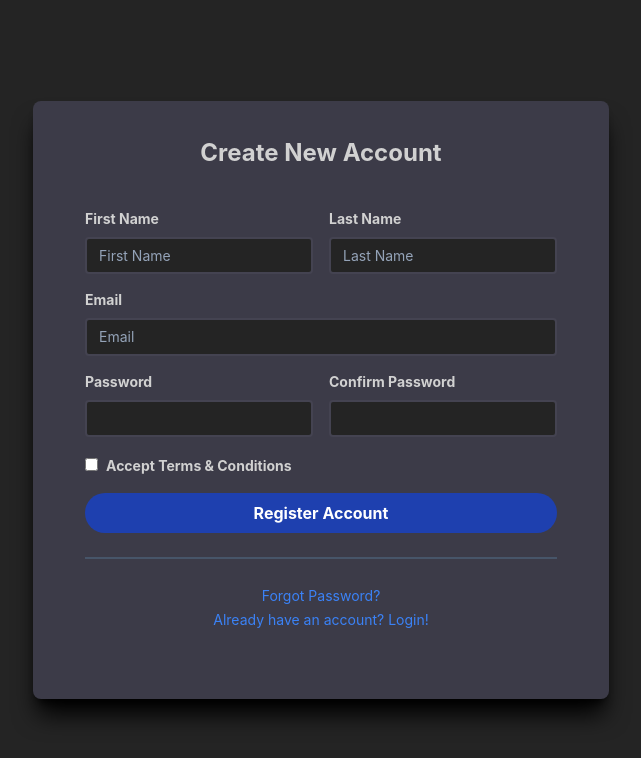
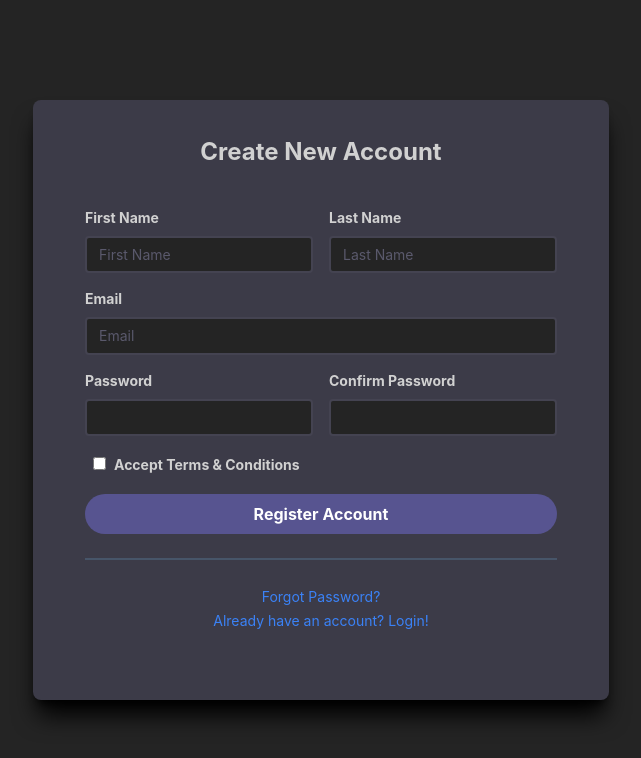
Before and after one commit to colespen/react-hook-form-with-zod, a React (Vite) app: page / in a window 1280 px wide. Shown: the top 758 px of the page, without its empty margins (319-960 px from the left). Built offline with nearby package versions, Linux system fonts and the light colour scheme.

Commit message:
use scheme to validate with useForm zodResolver and hook up to form tsx

```diff
--- a/src/components/Form.tsx
+++ b/src/components/Form.tsx
@@ -31,13 +31,18 @@ const Form = () => {
   const {
     register,
     handleSubmit,
-    formState: { error },
+    formState: { errors },
   } = useForm<ValidationSchema>({
+    // resolver property is used to pass the validation schema
     resolver: zodResolver(validationSchema),
   });
 
+  const onSubmit: SubmitHandler<ValidationSchema> = (data) => console.log(data);
+
+  console.log("errors:", errors);
+
   return (
-    <form className="px-8 pt-6 pb-8 mb-4">
+    <form className="px-8 pt-6 pb-8 mb-4" onSubmit={handleSubmit(onSubmit)}>
       <div className="mb-4 md:flex md:justify-between">
         <div className="mb-4 md:mr-2 md:mb-0">
           <label
@@ -47,11 +52,23 @@ const Form = () => {
             First Name
           </label>
           <input
-            className="bg-[#242424] w-full px-3 py-2 text-sm leading-tight text-[#d1d1d1] border-2 border-[#444351] focus:border-slate-600 rounded appearance-none focus:outline-none focus:shadow-outline placeholder:text-slate-400"
+            className={`bg-[#242424] w-full px-3 py-2 text-sm leading-tight text-[#d1d1d1] border-2 border-[#444351] ${
+              errors.firstName && "border-red-500"
+            } focus:border-slate-600 rounded appearance-none focus:outline-none focus:shadow-outline placeholder:text-[#5a596c]`}
             id="firstName"
             type="text"
             placeholder="First Name"
+            // onChange={onChange} // assign onChange event
+            // onBlur={onBlur} // assign onBlur event
+            // name={name} // assign name prop
+            // ref={ref} // assign ref prop
+            {...register("firstName")} // instead, spread & same name as validation schema
           />
+          {errors.firstName && (
+            <p className="text-xs italic text-red-500 mt-2">
+              {errors.firstName?.message}
+            </p>
+          )}
         </div>
         <div className="md:ml-2">
           <label
@@ -61,11 +78,19 @@ const Form = () => {
             Last Name
           </label>
           <input
-            className="bg-[#242424] w-full px-3 py-2 text-sm leading-tight text-[#d1d1d1] border-2 border-[#444351] focus:border-slate-600 rounded appearance-none focus:outline-none focus:shadow-outline placeholder:text-slate-400"
+            className={`bg-[#242424] w-full px-3 py-2 text-sm leading-tight text-[#d1d1d1] border-2 border-[#444351] ${
+                errors.firstName && "border-red-500"
+              } focus:border-slate-600 rounded appearance-none focus:outline-none focus:shadow-outline placeholder:text-[#5a596c]`}
             id="lastName"
             type="text"
             placeholder="Last Name"
+            {...register("lastName")}
           />
+          {errors.lastName && (
+            <p className="text-xs italic text-red-500 mt-2">
+              {errors.lastName?.message}
+            </p>
+          )}
         </div>
       </div>
       <div className="mb-4">
@@ -76,11 +101,19 @@ const Form = () => {
           Email
         </label>
         <input
-          className="bg-[#242424] w-full px-3 py-2 text-sm leading-tight text-[#d1d1d1] border-2 border-[#444351] focus:border-slate-600 rounded appearance-none focus:outline-none focus:shadow-outline placeholder:text-slate-400"
+          className={`bg-[#242424] w-full px-3 py-2 text-sm leading-tight text-[#d1d1d1] border-2 border-[#444351] ${
+            errors.firstName && "border-red-500"
+          } focus:border-slate-600 rounded appearance-none focus:outline-none focus:shadow-outline placeholder:text-[#5a596c]`}
           id="email"
           type="email"
           placeholder="Email"
+          {...register("email")}
         />
+        {errors.email && (
+          <p className="text-xs italic text-red-500 mt-2">
+            {errors.email?.message}
+          </p>
+        )}
       </div>
       <div className="mb-4 md:flex md:justify-between">
         <div className="mb-4 md:mr-2 md:mb-0">
@@ -91,10 +124,18 @@ const Form = () => {
             Password
           </label>
           <input
-            className="bg-[#242424] w-full px-3 py-2 text-sm leading-tight text-[#d1d1d1] border-2 border-[#444351] focus:border-slate-600 rounded appearance-none focus:outline-none focus:shadow-outline placeholder:text-slate-400"
+            className={`bg-[#242424] w-full px-3 py-2 text-sm leading-tight text-[#d1d1d1] border-2 border-[#444351] ${
+                errors.firstName && "border-red-500"
+              } focus:border-slate-600 rounded appearance-none focus:outline-none focus:shadow-outline placeholder:text-[#5a596c]`}
             id="password"
             type="password"
+            {...register("password")}
           />
+          {errors.password && (
+            <p className="text-xs italic text-red-500 mt-2">
+              {errors.password?.message}
+            </p>
+          )}
         </div>
         <div className="md:ml-2">
           <label
@@ -104,24 +145,44 @@ const Form = () => {
             Confirm Password
           </label>
           <input
-            className="bg-[#242424] w-full px-3 py-2 text-sm leading-tight text-[#d1d1d1] border-2 border-[#444351] focus:border-slate-600 rounded appearance-none focus:outline-none focus:shadow-outline"
+            className={`bg-[#242424] w-full px-3 py-2 text-sm leading-tight text-[#d1d1d1] border-2 border-[#444351] ${
+                errors.firstName && "border-red-500"
+              } focus:border-slate-600 rounded appearance-none focus:outline-none focus:shadow-outline placeholder:text-[#5a596c]`}
             id="c_password"
             type="password"
+            {...register("confirmPassword")}
           />
+          {errors.confirmPassword && (
+            <p className="text-xs italic text-red-500 mt-2">
+              {errors.confirmPassword?.message}
+            </p>
+          )}
         </div>
       </div>
       <div className="mb-4">
-        <input type="checkbox" id="terms" className="bg-[#242424]" />
+        <input
+          type="checkbox"
+          id="terms"
+          className={`bg-[#242424] ml-2 mb-2 text-sm font-bold ${
+            errors.terms ? "text-red-500" : "text-gray-700"
+          }`}
+          {...register("terms")}
+        />
         <label
           htmlFor="terms"
           className="ml-2 mb-2 text-sm font-bold text-[#d1d1d1]"
         >
           Accept Terms & Conditions
         </label>
+        {errors.terms && (
+          <p className="text-xs italic text-red-500 mt-2">
+            {errors.terms?.message}
+          </p>
+        )}
       </div>
       <div className="mb-6 text-center">
         <button
-          className="w-full px-4 py-2 font-bold text-white bg-blue-800 rounded-full hover:bg-blue-900 focus:outline-none focus:shadow-outline"
+          className="w-full px-4 py-2 font-bold text-white bg-[#575490] rounded-full hover:bg-[#1d1c30] focus:outline-none focus:shadow-outline"
           type="submit"
         >
           Register Account
```
